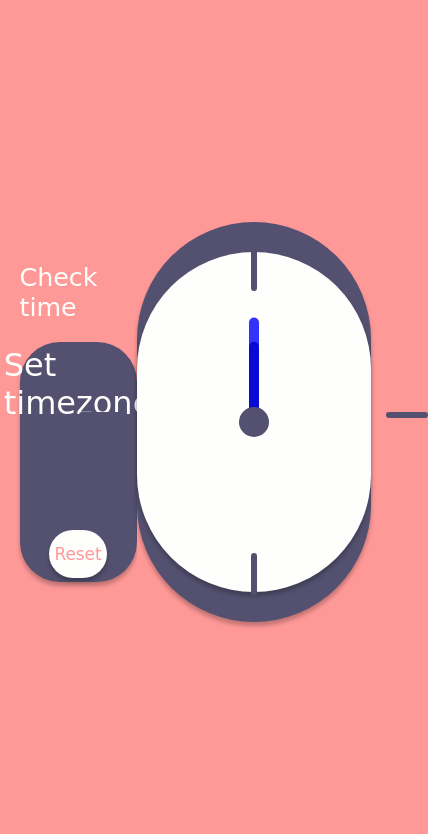
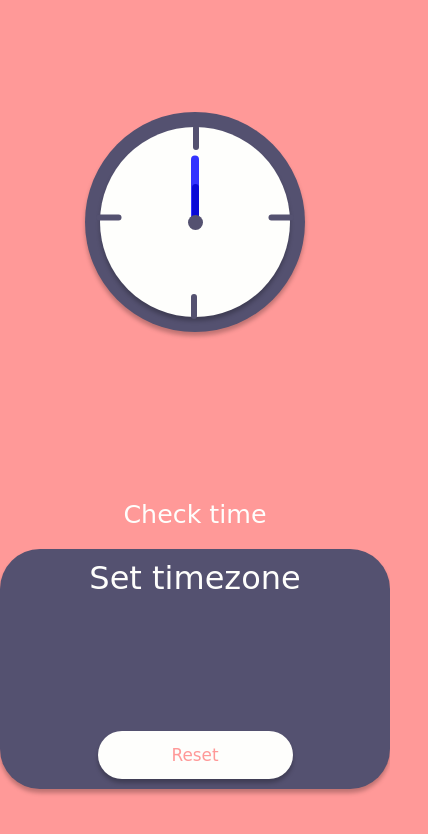
Before and after one commit to DanielSiedlecki/TraditionalClock, a website: page public/index.html in a window 390 px wide. Shown: the whole page, 428 px wide, since content can reach past the window. Drawn offline with Linux system fonts and the light colour scheme; no server answers; a web font is replaced by a local one.

Commit message:
add mobile styling

```diff
--- a/public/index.html
+++ b/public/index.html
@@ -33,7 +33,7 @@
             <a>Set timezone</a>
             <span class="choose"
               ><i class="gg-chevron-down"></i>
-              <select name="timezone" id="timezone">
+              <select name="timezone" id="timezone" data-width="100%">
 
               </select></span
             >
--- a/public/styles.css
+++ b/public/styles.css
@@ -18,6 +18,7 @@
   display: flex;
   align-items: center;
   justify-content: center;
+
 }
 
 .time-box {
@@ -26,6 +27,7 @@
   height: 100%;
   align-items: center;
   justify-content: center;
+  flex-direction: row;
 }
 
 .choose-country-panel {
@@ -83,7 +85,7 @@
 .choose-window .choose select {
   width: 100%;
   height: 100%;
-  font-size: 1vmax;
+  font-size: 1.5vmax;
   color: var(--secondary-color-2);
   background-color: transparent;
   border: none;
@@ -219,3 +221,208 @@ select {
   bottom: -1%;
   left: 5%;
 }
+
+
+
+
+/* Mobile */
+@media screen and (max-width: 912px) {
+.time-box {
+    flex-direction: column-reverse;
+  }
+
+.choose-country-panel {
+
+  width: 80%;
+
+
+
+}
+}
+
+
+@media screen and (max-width: 754px){
+  .choose-country-panel {
+
+    width: 100%;
+
+
+
+  }
+
+ .choose {
+  width: 100%;
+ }
+
+  .choose option {
+  width: 100%;
+ }
+.choose-window .choose select {
+
+  font-size: 16px;
+  width: 100%;
+
+}
+
+  .time-box {
+    flex-direction: column-reverse;
+  }
+
+  .circle-clock-background{
+    width: 250px;
+    height: 250px;
+    border-radius: 250px;
+  }
+
+  .circle-clock-background .clock-face {
+    width: 215px;
+    height: 215px;
+    border-radius: 215px;
+
+  }
+
+
+  .small-circle {
+    height: 20px;
+    width: 20px;
+    border-radius: 20px;
+
+  }
+
+  .hands-clock-line-hour{
+
+    height: 60px;
+    width: 8px;
+  }
+
+    .hands-clock-line-minute {
+      height: 90px;
+      width: 8px;
+    }
+
+
+        .lines-hours {
+          width: 215px;
+          height: 215px;
+
+        }
+
+
+
+.lines-hours span {
+  display: flex;
+  height: 25px;
+  width: 6px;
+
+}
+
+.lines-hours span:nth-child(1) {
+  transform: translateX(150px);
+  top: 1;
+  left: -21%;
+}
+
+.lines-hours span:nth-child(2) {
+  transform: translateX(200px);
+  transform: rotate(90deg);
+  bottom: 46%;
+  left: 3%;
+}
+
+.lines-hours span:nth-child(3) {
+  transform: rotate(90deg);
+  bottom: 46%;
+  right: 3%;
+}
+
+.lines-hours span:nth-child(4) {
+  transform: translateX(150px);
+  bottom: -1%;
+  left: -21%;
+}
+
+
+
+
+}
+
+
+@media screen and (max-width: 420px) {
+
+
+  .circle-clock-background {
+    width: 220px;
+    height: 220px;
+    border-radius: 220px;
+  }
+
+  .circle-clock-background .clock-face {
+    width: 190px;
+    height: 190px;
+    border-radius: 190px;
+
+  }
+
+
+  .small-circle {
+    height: 15px;
+    width: 15px;
+    border-radius: 15px;
+
+  }
+
+  .hands-clock-line-hour {
+
+    height: 40px;
+    width: 7px;
+  }
+
+  .hands-clock-line-minute {
+    height: 70px;
+    width: 8px;
+  }
+
+
+  .lines-hours {
+    width: 190px;
+    height: 190px;
+
+  }
+
+
+
+  .lines-hours span {
+    display: flex;
+    height: 25px;
+    width: 6px;
+
+  }
+
+  .lines-hours span:nth-child(1) {
+    transform: translateX(150px);
+    top: 1;
+    left: -30%;
+  }
+
+  .lines-hours span:nth-child(2) {
+    transform: translateX(200px);
+    transform: rotate(90deg);
+    bottom: 46%;
+    left: 3%;
+  }
+
+  .lines-hours span:nth-child(3) {
+    transform: rotate(90deg);
+    bottom: 46%;
+    right: 3%;
+  }
+
+  .lines-hours span:nth-child(4) {
+    transform: translateX(150px);
+    bottom: -1%;
+    left: -31%
+  }
+
+
+
+}
```
